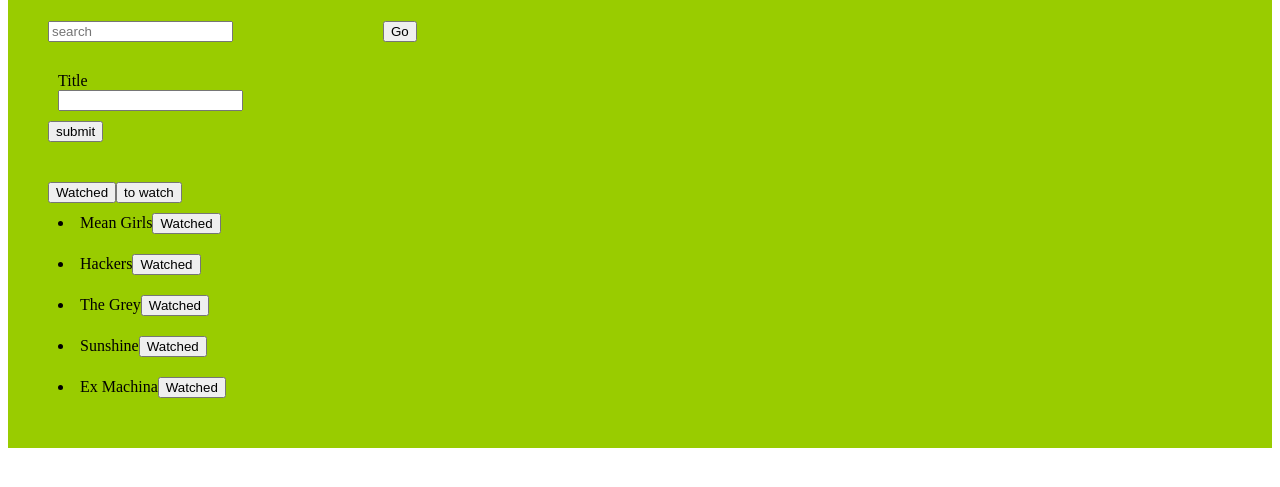
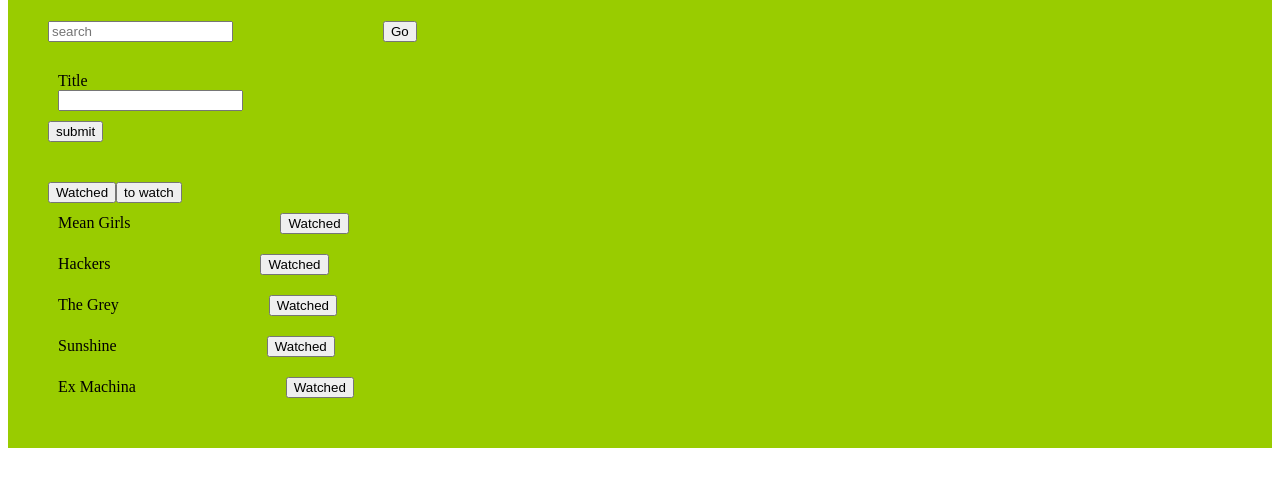
Before and after one commit to shripriyaprabhakar/Movie-List-App, a React app: page / in a window 1280 px wide. Shown: the part 107-594 px from the top of the page. Built offline with nearby package versions, Linux system fonts and the light colour scheme.

Commit message:
fixed warnings

```diff
--- a/src/components/MovieListEntry.js
+++ b/src/components/MovieListEntry.js
@@ -22,9 +22,9 @@
   render () {
   	return (
       <div>
- 	    <li onClick={() => this.props.movieListClick(this.props.movie)}> {this.props.movie}
- 	      <button onClick={this.update}>{this.state.val}</button>
- 	    </li>
+ 	    <li onClick={() => this.props.MovieListClick(this.props.movie)}> {this.props.movie}</li>
+ 	      <button className='btn' onClick={this.update}>{this.state.val}</button>
+
    	  </div>
   	);
   }
--- a/src/styles/app.css
+++ b/src/styles/app.css
@@ -9,3 +9,7 @@
 	display: inline-block;
 	margin-left: 150px;
 }
+
+li {
+	display: inline-block;
+}
```
